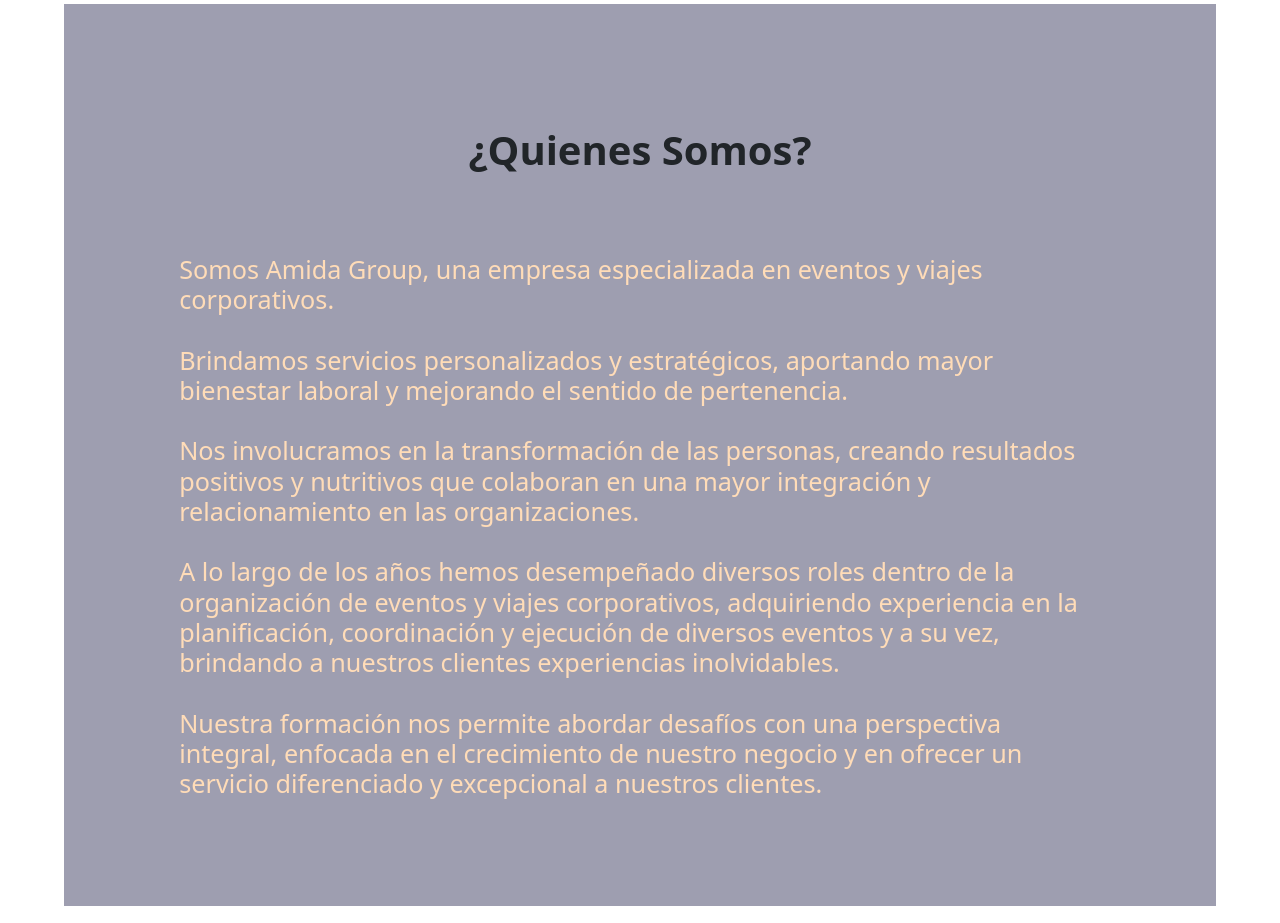
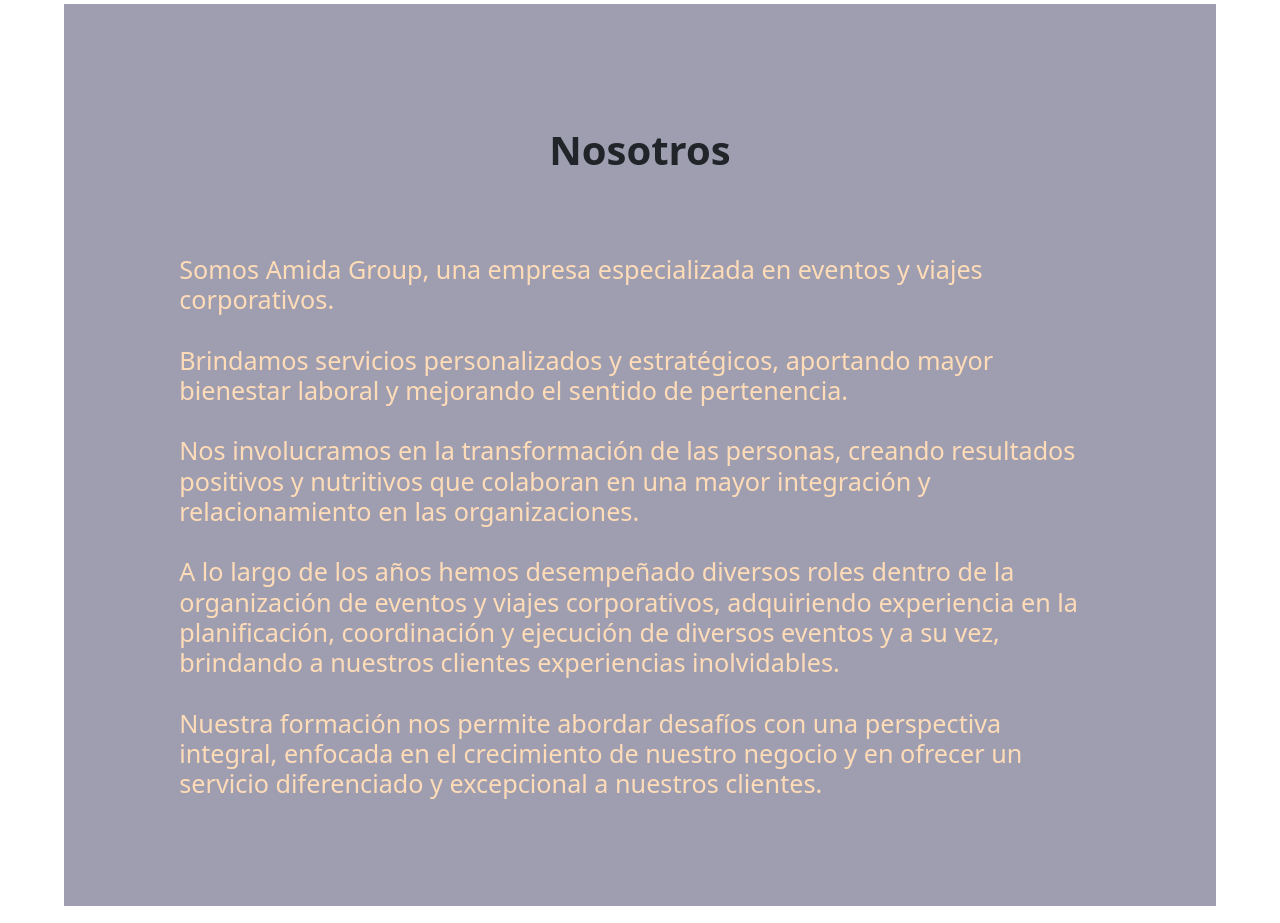
Before and after one commit to franco-buccellato/amida, a React (Create React App) app: page / in a window 1280 px wide. Shown: the part 1220-2143 px from the top of the page. Built offline with nearby package versions, Linux system fonts and the light colour scheme.

Commit message:
Actualización de subtitulo

```diff
--- a/src/componentes/SeccionQuienesSomos/SeccionQuienesSomos.js
+++ b/src/componentes/SeccionQuienesSomos/SeccionQuienesSomos.js
@@ -7,7 +7,7 @@
     return (
         <div className="section-nosotros" id="quienes-somos">
             <div className="section-nosotros-titulo">
-                <h2 className="display-6">¿Quienes Somos?</h2>
+                <h2 className="display-6">Nosotros</h2>
             </div>
             <div className="section-nosotros-descripcion">
                 {/* <img src={logoAmida}></img> */}
```
